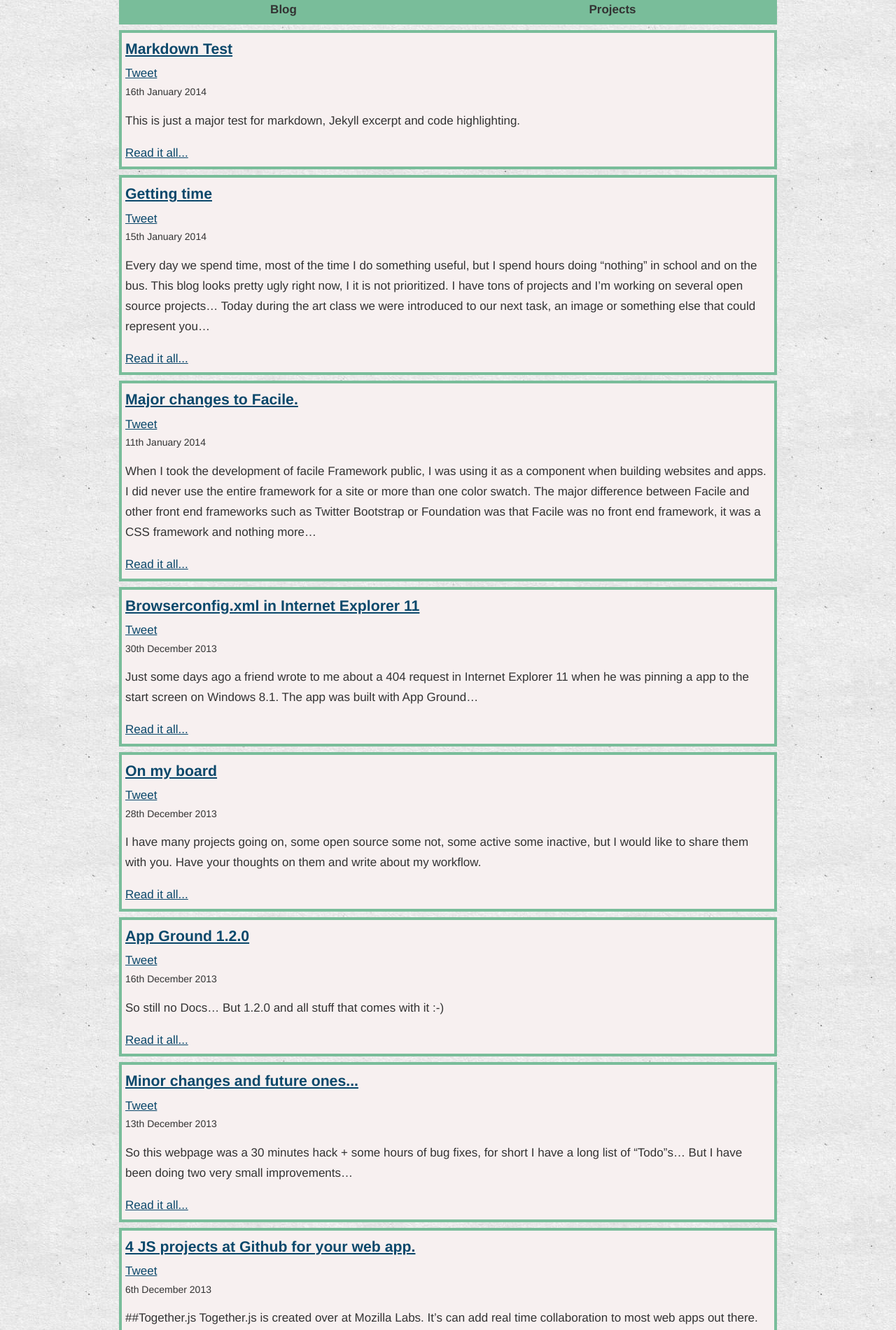
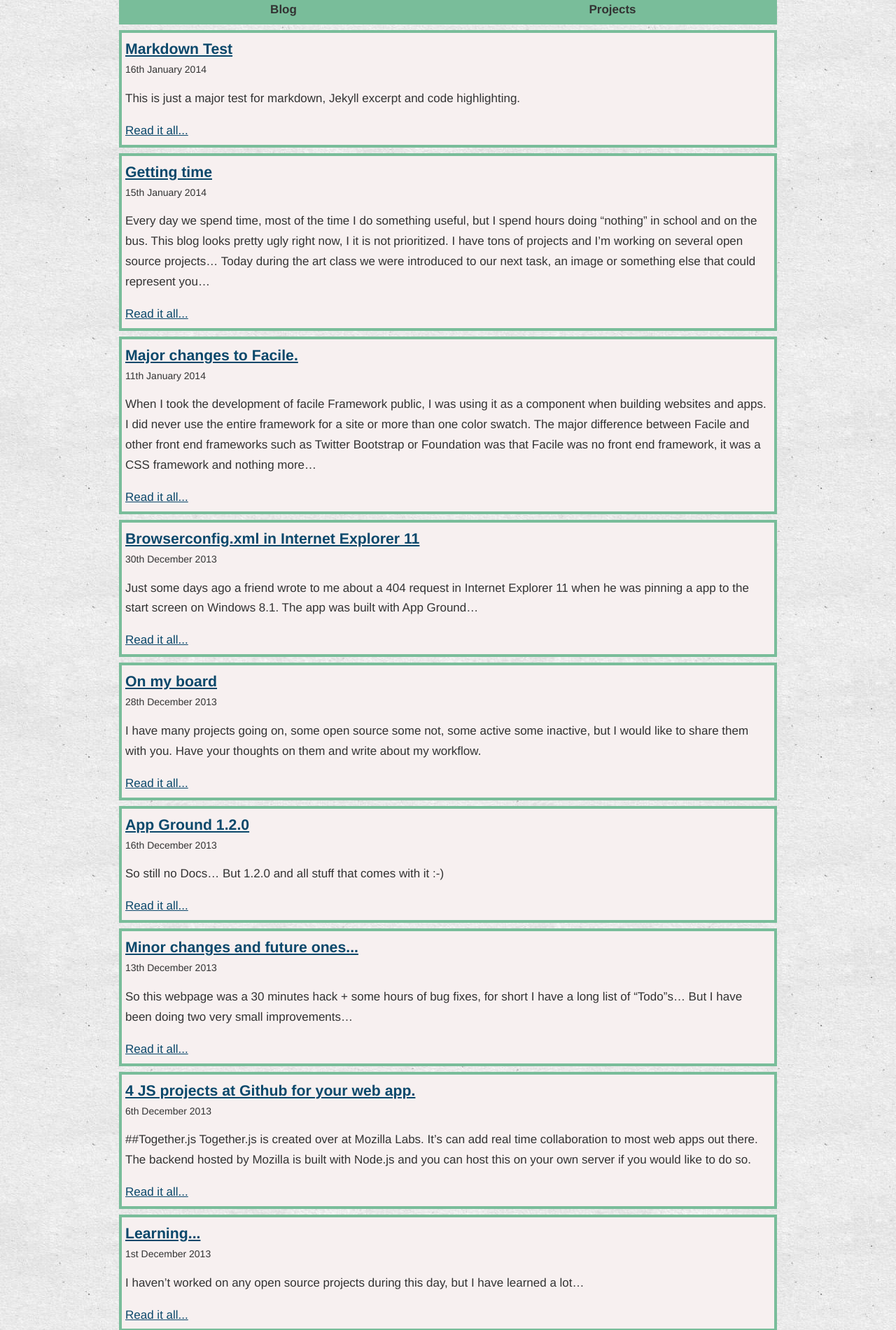
Before and after one commit to mikiec84/abbe98.github.com, a Jekyll site: the page built from index.html, in a window 1280 px wide. Shown: the top 1901 px of the page at 70% size. Built offline with Jekyll 4.4.1, drawn with Linux system fonts in a browser that asks for light colours; comment, search, counter and statistics services are not loaded.

Commit message:
Removed social btns from index
They didn't work as exepted

```diff
--- a/index.html
+++ b/index.html
@@ -6,10 +6,6 @@ title: Albin Larsson
 {% for post in site.posts limit: 13 %}
 <article class="post">
 	<h2><a href="{{ post.url }}" title="{{ post.title | xml_escape }}">{{ post.title }}</a></h2>
-	<div class="btn-wrapper">
-		<div href="http://abbe98.github.io{{ post.url }}" class="g-plusone" data-size="medium"></div>
-		<a href="https://twitter.com/share" class="twitter-share-button" data-via="albinpclarsson" data-lang="en" url="http://abbe98.github.io{{ post.url }}" counturl="http://abbe98.github.io{{ post.url }}">Tweet</a>
-	</div>
 	<p class="date">
 		{% assign day = post.date | date: '%d' %}
 		{% case day %}
--- a/style.css
+++ b/style.css
@@ -127,13 +127,6 @@ h3, .h3 {
 	margin-bottom: 3px;
 }
 
-.btn-wrapper {
-	margin-right: 3px;
-	margin-top: 3px;
-	z-index: 1;
-}
-
-
 /* Archive
  ========================================================================== */
 
```
Also changed, not shown: _layouts/default.html (+0 -22 lines), _layouts/post.html (+21 -0 lines).
